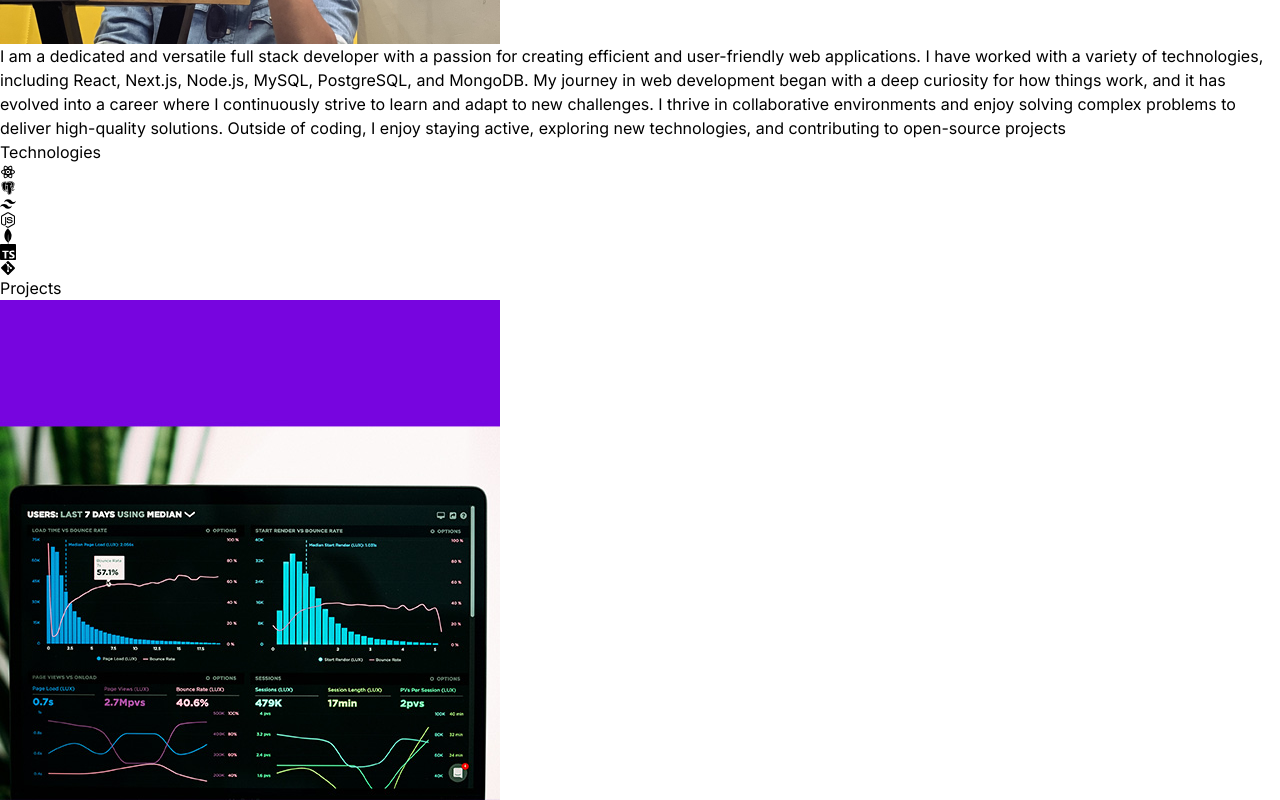
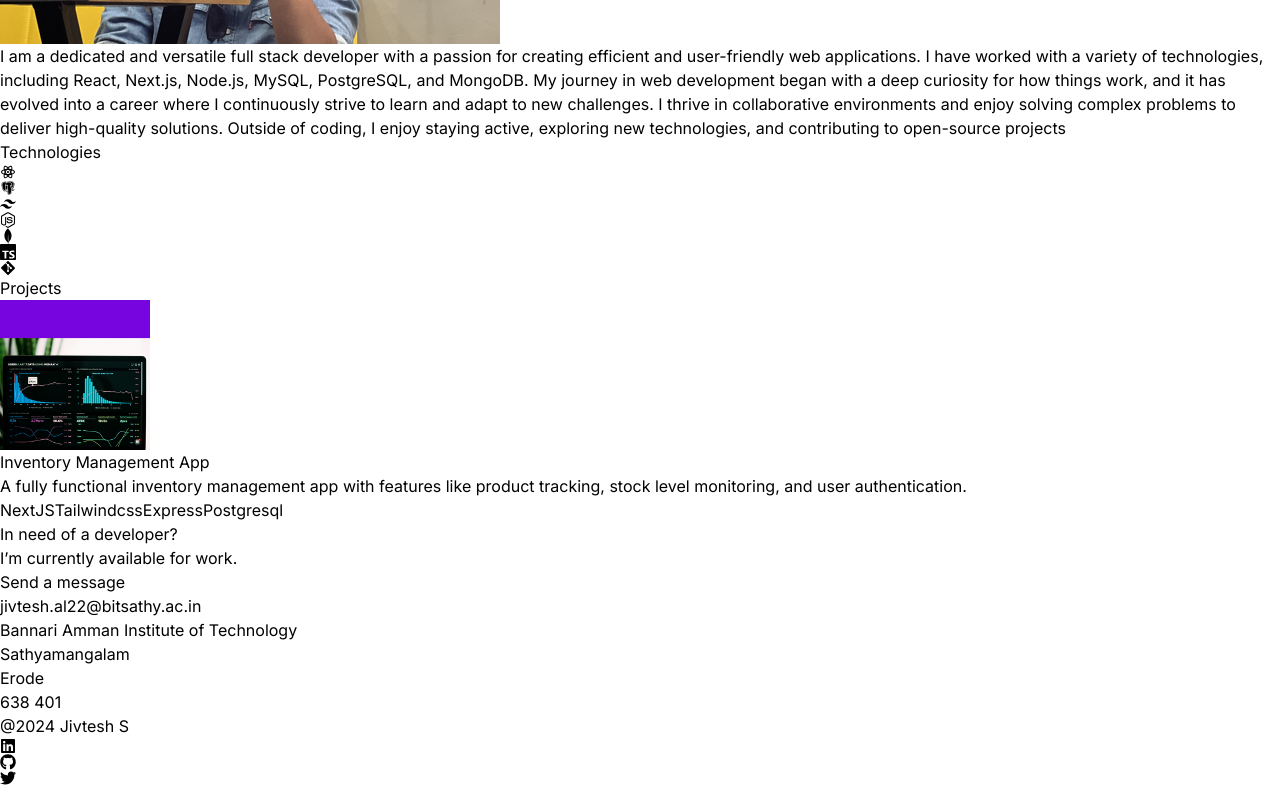
Before and after one commit to JIVTESH28/Portfolio, a React (Vite) app: page / in a window 1280 px wide. Shown: the part 1222-2022 px from the top of the page. Built offline with nearby package versions, Linux system fonts and the light colour scheme.

Commit message:
Added contact section

```diff
--- a/package.json
+++ b/package.json
@@ -10,6 +10,7 @@
     "preview": "vite preview"
   },
   "dependencies": {
+    "framer-motion": "^11.11.10",
     "lucide-react": "^0.453.0",
     "react": "^18.3.1",
     "react-dom": "^18.3.1",
--- a/src/App.jsx
+++ b/src/App.jsx
@@ -1,4 +1,5 @@
 import About from "./components/About";
+import Contact from "./components/contact";
 import Hero from "./components/Hero";
 import Navbar from "./components/Navbar";
 import Project from "./components/Project";
@@ -16,6 +17,7 @@ const App = () => {
       <About/>
       <Tech/>
       <Project/>
+      <Contact/>
       </div>
 
     </div>
--- /dev/null
+++ b/src/components/Contact.jsx
@@ -0,0 +1,65 @@
+// Contact.jsx
+import React from "react";
+import { FaLinkedin, FaGithub, FaTwitter } from "react-icons/fa";
+import { motion } from "framer-motion";
+
+const Contact = () => {
+  return (
+    <div className="flex flex-col items-center text-center space-y-8 p-8">
+      {/* Top Section */}
+      <div className="w-full flex justify-between items-center">
+        <div className="flex flex-col items-start space-y-4">
+          <h2 className="text-3xl font-semibold text-white ">In need of a developer?</h2>
+
+          <div className="flex items-center space-x-2 text-gray-300">
+            <motion.span
+          className="inline-block h-4 w-4 rounded-full bg-cyan-500"
+          animate={{
+            scale: [1, 1.2, 1],
+            boxShadow: [
+              "0px 0px 0px rgba(0, 153, 255, 0.5)",
+              "0px 0px 10px rgba(0, 153, 255, 1)",
+              "0px 0px 0px rgba(0, 153, 255, 0.5)"
+            ] // Glow effect
+          }}
+          transition={{
+            duration: 1.5,
+            ease: "easeInOut",
+            repeat: Infinity
+          }}
+        />
+            <p className="text-lg ">I’m currently available for work.</p>
+          </div>
+
+          <button className="px-5 py-2 bg-sky-500 text-white rounded-3xl hover:bg-cyan-500 transition font-semibold">
+            Send a message
+          </button>
+        </div>
+
+        <p className="text-gray-300 text-xl font-semibold">jivtesh.al22@bitsathy.ac.in</p>
+      </div>
+
+      {/* Divider */}
+      <div className="w-full border-t border-neutral-900"></div>
+
+      {/* Bottom Section */}
+      <div className="text-gray-300 text-sm space-y-2">
+        <p>Bannari Amman Institute of Technology</p>
+        <p>Sathyamangalam</p>
+        <p>Erode</p>
+        <p>638 401</p>
+      </div>
+
+      <p className="text-gray-400 mt-4">@2024 Jivtesh S</p>
+
+      {/* Social Links */}
+      <div className="flex space-x-4 mt-4">
+        <FaLinkedin className="h-6 w-6 text-gray-300 hover:text-gray-100 transition" />
+        <FaGithub className="h-6 w-6 text-gray-300 hover:text-gray-100 transition" />
+        <FaTwitter className="h-6 w-6 text-gray-300 hover:text-gray-100 transition" />
+      </div>
+    </div>
+  );
+};
+
+export default Contact;
--- a/src/components/Hero.jsx
+++ b/src/components/Hero.jsx
@@ -12,7 +12,7 @@ const Hero = () => {
             <span className="bg-gradient-to-r from-pink-300 via-slate-500 to-purple-500 bg-clip-text text-4xl tracking-tight text-transparent">
               Full Stack Developer,
             </span>
-            <span className="bg-gradient-to-r from-pink-300 via-slate-500 to-purple-500 bg-clip-text text-4xl tracking-tight text-transparent">
+            <span className="bg-gradient-to-r from-pink-300 via-slate-500 to-purple-500 bg-clip-text text-3xl tracking-tight text-transparent">
               Machine Learning Developer
             </span>
             <p className="my-2 max-w-xl py-6 font-light tracking-tighter">
--- a/src/components/Project.jsx
+++ b/src/components/Project.jsx
@@ -6,8 +6,17 @@ const Project = () => {
       <h1 className=" my-20 text-center bg-gradient-to-r from-pink-300 via-slate-500 to-purple-500 bg-clip-text text-4xl tracking-tight text-transparent">Projects</h1>
       <div>
         {PROJECTS.map((project, index) => (
-          <div key={index}>
-            <img src={project.image} alt={project.title}/>
+          <div key={index} className="mb-8 flex flex-wrap lg:justify-center">
+            <div className="w-full lg:w-1/4">
+            <img src={project.image} height={150} width={150} alt={project.title} className="mb-4 rounded" />
+            </div>
+            <div className="w-full max-w-xl lg:w-3/4">
+                <h6 className="mb-2 font-semibold">{project.title}</h6>
+                <p className="mb-4 text-neutral-400">{project.description}</p>
+                {project.technologies.map((tech,index) =>  (
+                  <span key={index} className="mr-2 rounded bg-neutral-900 px-2 py-1 text-sm font-medium text-cyan-400">{tech}</span>
+               ) )}
+            </div>
           </div>
         ))}
       </div>
```
Also changed, not shown: 1 other file (tests, documents, lock files or other folders).
